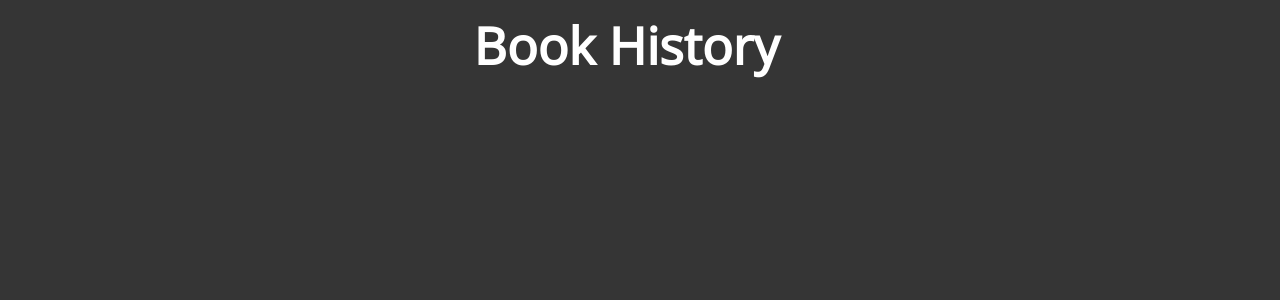
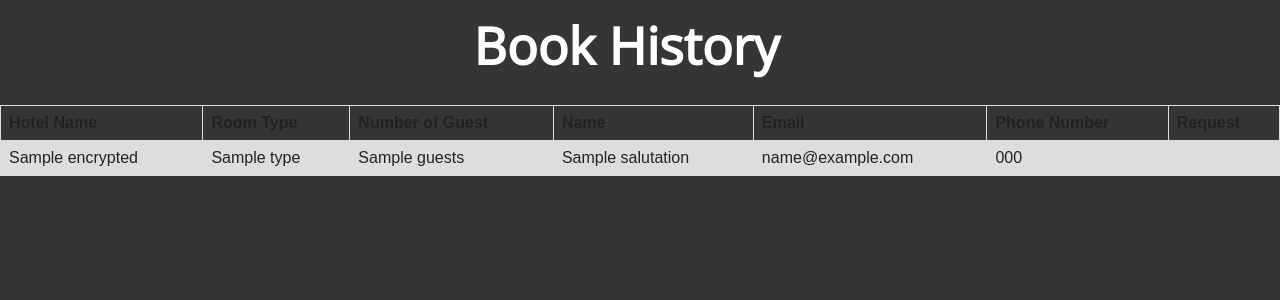
Before and after one commit to Huy0720/Hotel-Booking-System, a Django app: page /user/bookHistory in a window 1280 px wide; the page is wider, and only the part inside the window is pictured. Shown: the part 80-380 px from the top of that part. Run offline with Django 4.2, Linux system fonts and the light colour scheme; tables that the repository leaves empty hold one stand-in row (values such as "Sample post"); a database or web service that is not in the repository returns one stand-in record (values such as "Sample title"); parts of the project's set-up code (start-up, migrations or seed data) failed here and were passed over.

Commit message:
Feat: Add Booking History Feature

```diff
--- a/hbsproject/hbsApp/templates/bookHistory.html
+++ b/hbsproject/hbsApp/templates/bookHistory.html
@@ -57,6 +57,24 @@
             font-weight: 700;
         }
     </style>
+
+    <style>
+        table {
+        font-family: arial, sans-serif;
+        border-collapse: collapse;
+        width: 100%;
+        }
+
+        td, th {
+        border: 1px solid #dddddd;
+        text-align: left;
+        padding: 8px;
+        }
+
+        tr:nth-child(even) {
+        background-color: #dddddd;
+        }
+    </style>
 </head>
 
 <body style="background-color: #353535;">
@@ -75,6 +93,39 @@
     <div class="tm-main">
         <p>Book History</p>
     </div>
+
+    <table>
+        <tr id="table">
+            <th>Hotel Name</th>
+            <th>Room Type</th>
+            <th>Number of Guest</th>
+            <th>Name</th>
+            <th>Email</th>
+            <th>Phone Number</th>
+            <th>Request</th>
+        </tr>
+
+        {% for data in DataList %}
+        <tr>
+            <td>{{data.Name}}</td>
+            <td>{{data.Type}}</td>
+            <td>{{data.Guests}}</td>
+            <td> {{data.Salutation}} </td>
+            <td> {{data.Email}} </td>
+            <td> {{data.Phone}}</td>
+            <td> {{data.Request}}</td>
+         </tr>
+        {% endfor %}
+
+
+    </table>
+
+</body>
+
+
+
+
+<!--
     {% for hotel in hotel_list %}
     <div class="box">
         <img src={{hotel.image_url}}>
@@ -85,6 +136,7 @@
     </div>
     {% endfor %}
 
-</body>
+
+-->
 
 </html>
--- a/hbsproject/hbsApp/templates/index.html
+++ b/hbsproject/hbsApp/templates/index.html
@@ -202,7 +202,7 @@
                     <div class="tm-form2">
                         <div class="tm-cl">
                             <label for="hotel_date" class="arrival">Visiting Dates from Arrival to Departure</label>
-                            <input type="text" name="hotel_date" class="range" style="width:80%;" readonly="readonly">
+                            <input type="text" name="hotel_date" class="range" style="width:87%;" readonly="readonly">
                             <input type="submit" id="sub" value="Search">
                         </div>
                     </div>
--- a/hbsproject/hbsApp/views.py
+++ b/hbsproject/hbsApp/views.py
@@ -82,10 +82,6 @@ def logout_call(request):
     logout(request)
     return redirect('./login')
 
-def bookHistory(request):
-    template = "bookHistory.html"
-    return render(request,template)
-
 
 def hotelList(request):
     template = "HotelList.html"
@@ -164,25 +160,43 @@ def check_out(request):
     dest = request.POST
     room_type = dest['room_type']
     hotel_name = dest['hotel_name']
-    print('-----------------')
-    print(dest['hotel_guest'])
-    print(dest['room_description'])
-    print('-----------------')
-    return render(request, template,{'room_type':room_type, "hotel_name":hotel_name})
+    room_description = dest["room_description"]
+    num_of_guest = dest["hotel_guest"][0]
+    #num_of_room = len(dest["hotel_guest"])
+
+    return render(request, template,{'room_type':room_type,"room_description": room_description,
+                                     "hotel_name":hotel_name, "num_of_guest": num_of_guest}) #"num_of_room": num_of_room})
 
 def booking_successful(request):
     template = "SuccessfulBooking.html"
     dest = request.POST
     key = Fernet.generate_key()
-    info = {
+    info = {"Encrypted":{
+            "Name": dest["hotel_name"],
+            "Type": dest["room_type"] + ' ' + dest["room_description"],
+            "Guests": dest["num_of_guest"],
             "Salutation": dest["salutation"] + ' '+ dest["fname"] + ' ' + dest["lname"],
             "Email": encrypt(dest["email"],key)[1],
             "Phone": encrypt(dest["phone"],key)[1],
-            "Special Request": dest["message"],
+            "Request": dest["message"],
             "Credit Card Number": encrypt(dest["card_number"],key)[1],
             "Expiry": dest["exp_month"] + ' ' + dest["exp_year"],
             "CVV/CVC": encrypt(dest["CVV"],key)[1],
             "Bliing Address": dest["billing_address"]
+            },
+            "Decrypted":{
+            "Name": dest["hotel_name"],
+            "Type": dest["room_type"] + ' ' + dest["room_description"],
+            "Guests": dest["num_of_guest"],
+            "Salutation": dest["salutation"] + ' '+ dest["fname"] + ' ' + dest["lname"],
+            "Email": dest["email"],
+            "Phone": dest["phone"],
+            "Request": dest["message"],
+            "Credit Card Number": dest["card_number"],
+            "Expiry": dest["exp_month"] + ' ' + dest["exp_year"],
+            "CVV/CVC": dest["CVV"],
+            "Bliing Address": dest["billing_address"]
+            }
             }
 
     CONNECTION_STRING = "mongodb+srv://huy:sutd@cluster0.xifad.mongodb.net/?retryWrites=true&w=majority"
@@ -192,6 +206,18 @@ def booking_successful(request):
     col.insert_one(info)
 
     return render(request, template)
+
+def booking_history(request):
+    template = "bookHistory.html"
+    CONNECTION_STRING = "mongodb+srv://huy:sutd@cluster0.xifad.mongodb.net/?retryWrites=true&w=majority"
+    client = MongoClient(CONNECTION_STRING)
+    db = client.get_database("gfg")
+    col = db.get_collection("details")
+    ls = []
+    data = col.find()
+    for i in data:
+        ls.append(i["Encrypted"])
+    return render(request, template,{"DataList": ls})
 
 def encrypt(data, sym_key):
     #key = Fernet.generate_key()
--- a/hbsproject/hbsproject/urls.py
+++ b/hbsproject/hbsproject/urls.py
@@ -25,7 +25,7 @@ urlpatterns = [
     path('user/index',views.index, name="index"),
     path('user/login',views.login, name="login"),
     path('user/register',views.register, name="register"),
-    path('user/bookHistory',views.bookHistory, name="bookHistory"),
+    path('user/bookHistory',views.booking_history, name="bookHistory"),
     path('user/HotelList', views.hotelList, name="hotelList"),
     path('user/HotelDetail', views.hotelDetail, name="hotelDetail"),
     path('user/checkout', views.check_out, name="checkout"),
```
Also changed, not shown: hbsproject/hbsApp/templates/checkout.html (+10 -2 lines).
